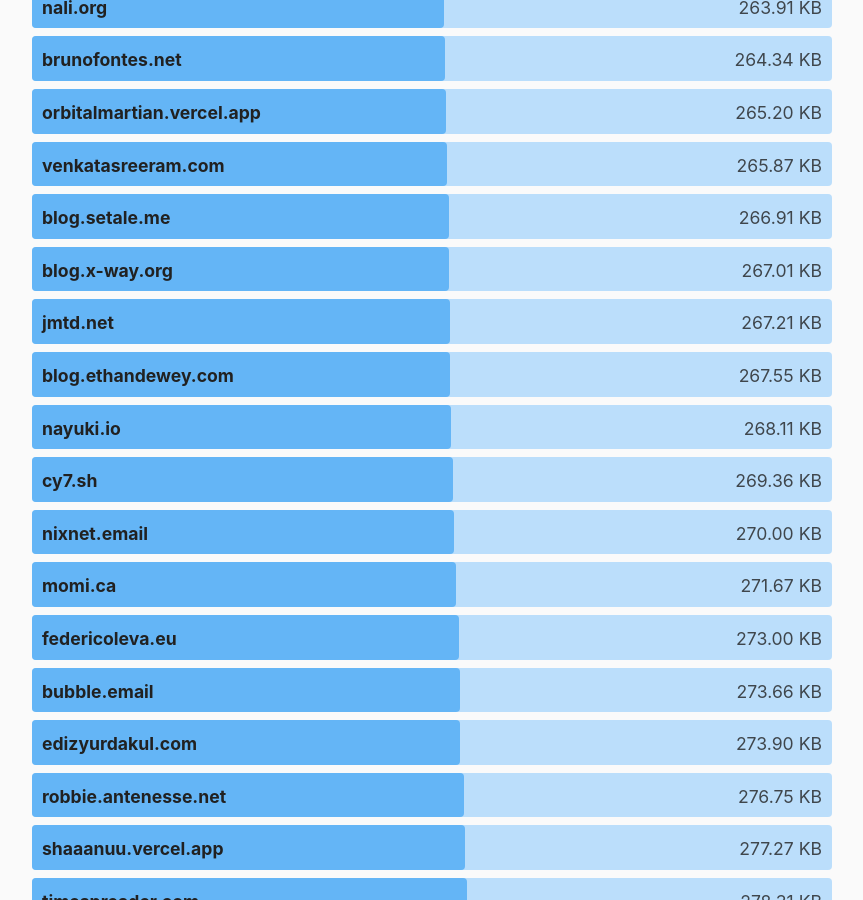
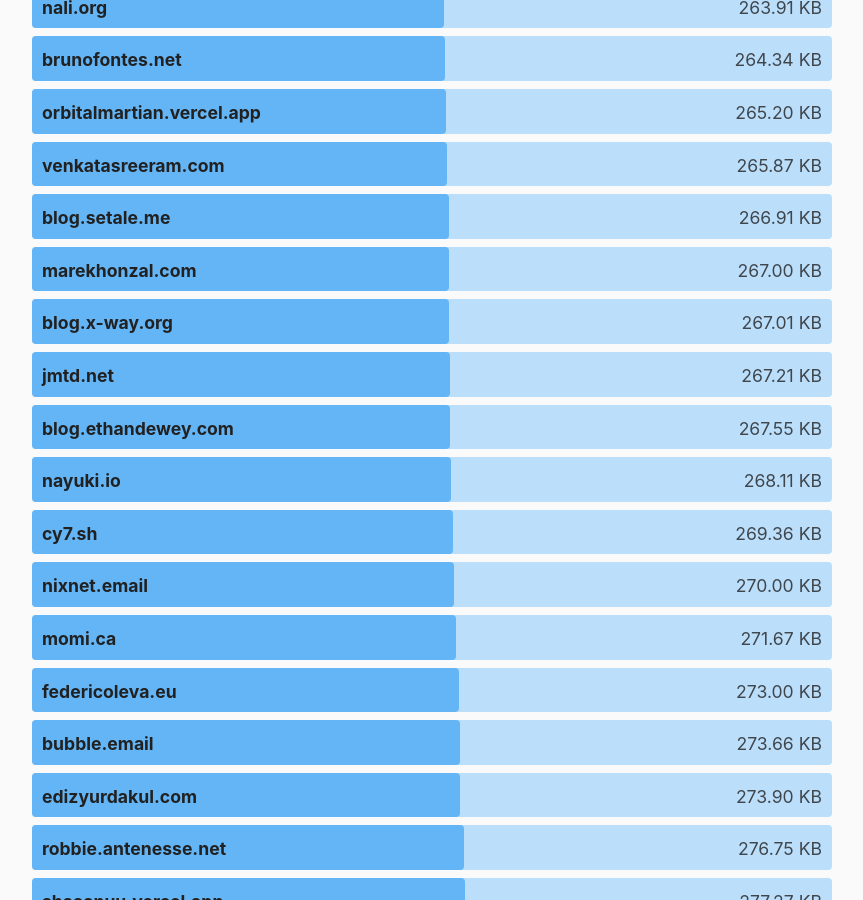
Before and after one commit to kevquirk/512kb.club, a Jekyll site: the page built from index.md, in a window 1280 px wide and 900 px high, scrolled down 38152 px. Shown: the whole window, without its empty margins (208-1071 px from the left). Built offline with Jekyll 4.4.1, drawn with Linux system fonts in a browser that asks for light colours.

Commit message:
feat: submit marekhonzal.com

```diff
--- a/_data/sites.yml
+++ b/_data/sites.yml
@@ -4342,3 +4342,8 @@
   url: https://zwieratko.sk/
   size: 30.94
   last_checked: 2025-08-30
+
+- domain: marekhonzal.com
+  url: https://marekhonzal.com/
+  size: 267
+  last_checked: 2025-11-05
```
